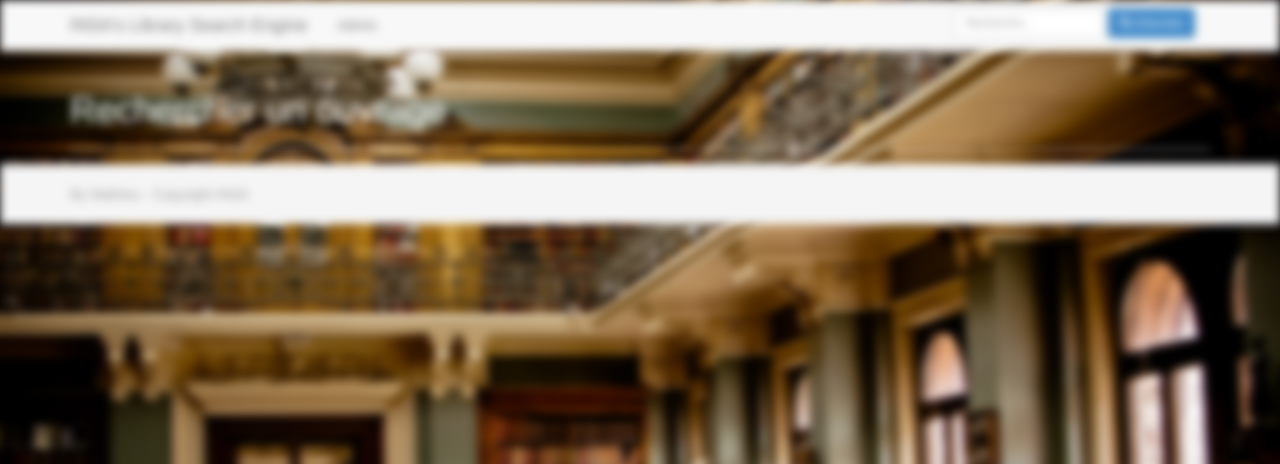
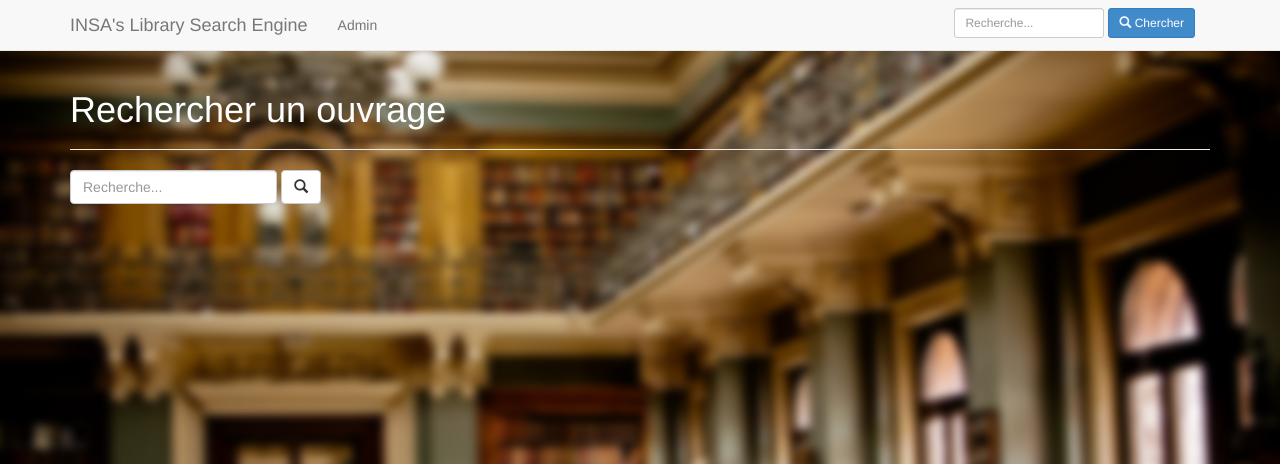
Before and after one commit to mspegagne/Bibli, a PHP site: page / in a window 1280 px wide. Shown: the top 464 px of the page. Run offline with PHP 8.4, Linux system fonts and the light colour scheme.

Commit message:
V0.5.1
bug du flou sur chrome supprimé

```diff
--- a/template.css
+++ b/template.css
@@ -5,7 +5,6 @@ body {
  background-image: url(images/backgroundblur.jpg);
  background-size: 100% 100%;
  background-repeat: no-repeat;
- -webkit-filter: blur(5px); -moz-filter: blur(5px); -ms-filter: blur(5px); -o-filter: blur(5px); filter: blur(5px);
  display: compact;
 }
 
```
